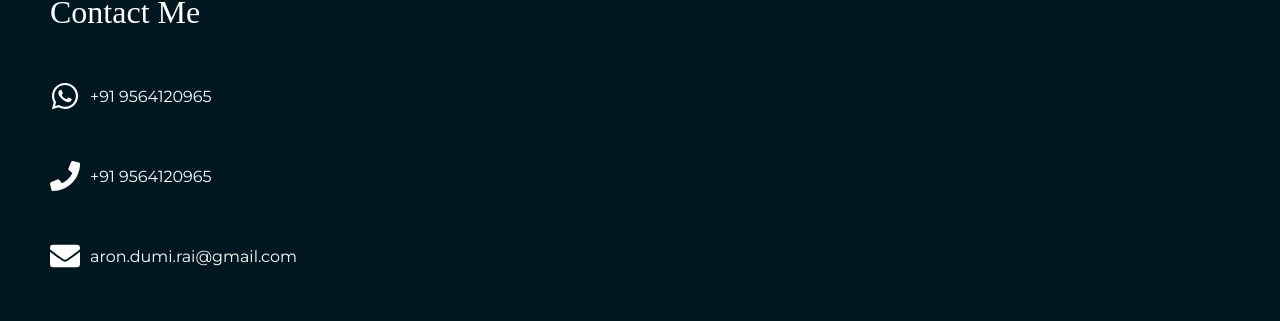
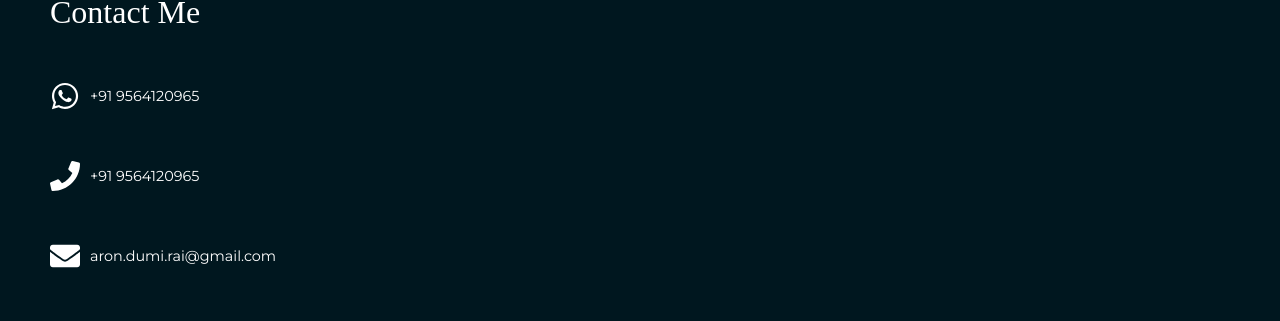
Before and after one commit to aronrai/aronrai.github.io, a React (Vite) app: page /contact in a window 1280 px wide. Shown: the part 125-446 px from the top of the page. Built offline with nearby package versions, Linux system fonts and the light colour scheme; a web font is replaced by a local one.

Commit message:
font size update

```diff
--- a/src/index.css
+++ b/src/index.css
@@ -160,7 +160,6 @@ p {
   flex-direction: column;
   gap: 10px;
   border: 1px solid white;
-  /* background: #00333f; */
   background: rgba(0, 0, 0, 0.1);
   border-radius: 20px;
   height: auto;
@@ -249,6 +248,7 @@ p {
 }
 
 .contact-logos a {
+  font-size: 0.9rem;
   text-decoration: none;
   color: white;
   display: flex;
```
